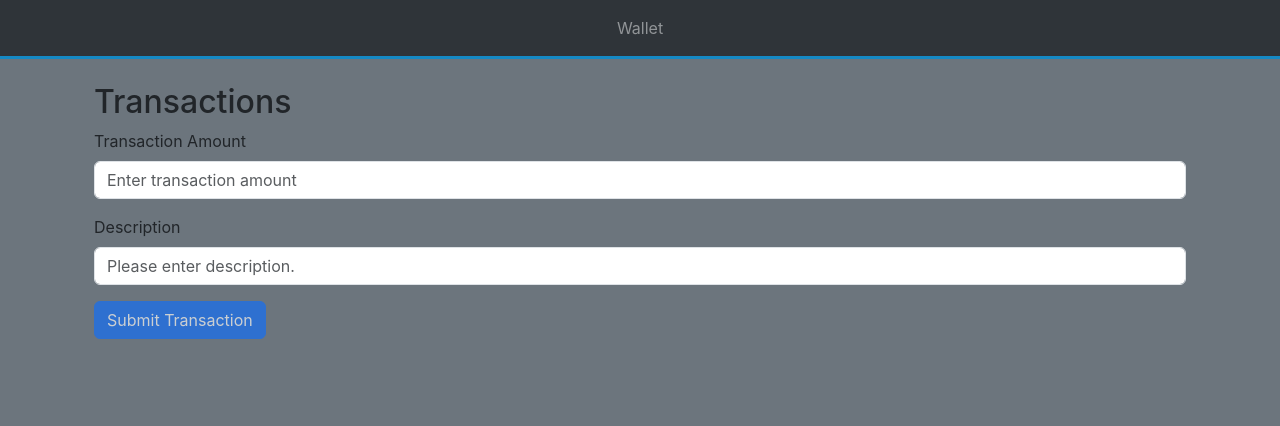
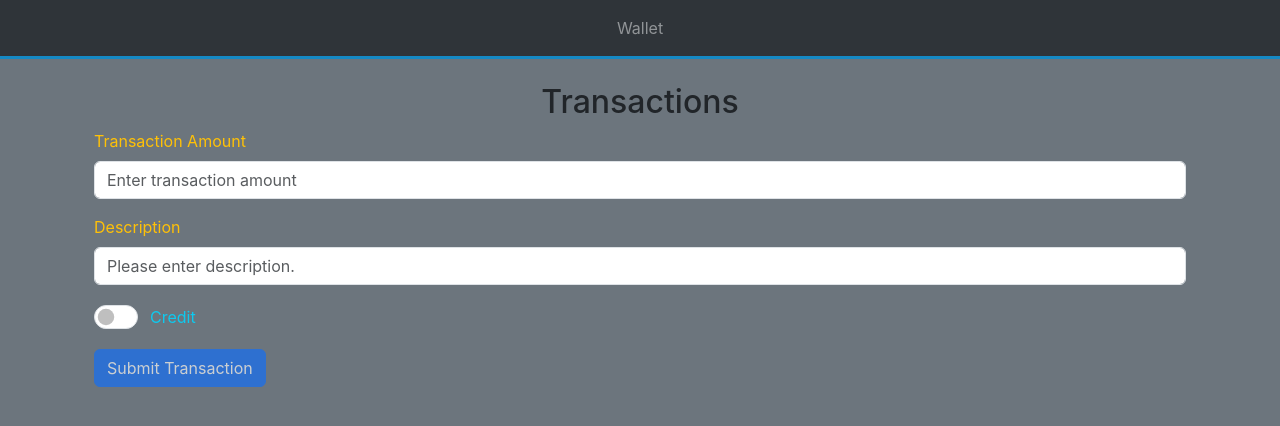
Before and after one commit to Sudarshan911/wallet, a React (Create React App) app: page /wallet/1/transactions in a window 1280 px wide. Shown: the top 426 px of the page. Built offline with nearby package versions, Linux system fonts and the light colour scheme.

Commit message:
cleanges as per requirement

```diff
--- a/package.json
+++ b/package.json
@@ -6,6 +6,7 @@
     "axios": "^1.6.2",
     "dotenv": "^16.3.1",
     "react": "^18.2.0",
+    "react-csv": "^2.2.2",
     "react-dom": "^18.2.0",
     "react-router-dom": "^6.21.1",
     "react-scripts": "5.0.1",
--- a/src/App.js
+++ b/src/App.js
@@ -1,11 +1,15 @@
-import React from "react";
 import { Outlet } from "react-router-dom";
+import React, { useState } from 'react';
 import Header from "./Components/Header/Header";
+import {walletIdContext} from './Context/walletContext.js'
 
 export default function App() {
+  const [walletId, setWalletId] = useState( localStorage.getItem('walletId') ? JSON.parse(localStorage.getItem('walletId')) : null)
 
   return (
+    <walletIdContext.Provider value={{walletId:walletId, setWalletId: setWalletId  }}>
    <> <Header />
         <Outlet /> </>
+        </walletIdContext.Provider>
   );
 }
--- a/src/Components/Header/Header.js
+++ b/src/Components/Header/Header.js
@@ -1,11 +1,13 @@
-import React from "react";
+import React, { useContext } from "react";
 import './Header.css'
 import {
   Link
 } from "react-router-dom";
+import { walletIdContext } from "../../Context/walletContext";
+
 export default function Header() {
-  const  walletId  = (localStorage.getItem('walletId')) ? JSON.parse(localStorage.getItem('walletId')) : null
-  console.log(walletId);
+  // const walletId = (localStorage.getItem('walletId')) ? JSON.parse(localStorage.getItem('walletId')) : null
+  const  {walletId}  = useContext(walletIdContext);
     return <nav className="navbar navbar-expand-sm bg-dark navbar-dark ">
     <div className="container-fluid">
       <button className="navbar-toggler" type="button" data-bs-toggle="collapse" data-bs-target="#navbarNav" aria-controls="navbarNav" aria-expanded="false" aria-label="Toggle navigation">
@@ -14,7 +16,7 @@ export default function Header() {
       <div className="collapse navbar-collapse justify-content-center" id="navbarNav">
         <ul className="navbar-nav ml-auto">
           <li className="nav-item">
-            <Link className="nav-link"  to="/home">Wallet</Link>
+            <Link className="nav-link"  to="/">Wallet</Link>
             </li>
             {walletId && <li className="nav-item">
             <Link className="nav-link"  to={`/wallet/${walletId}/transactions`}>Transact</Link>
--- /dev/null
+++ b/src/Components/Home/Home.js
@@ -0,0 +1,6 @@
+import UserInput from "../UserInput/UserInput";
+import WalletInfo from "../Wallet/Wallet";
+
+export default function Home() {
+   return localStorage.getItem('walletId') ? <WalletInfo /> : <UserInput/>
+ }
--- /dev/null
+++ b/src/Components/Transactions/Transactions.css
@@ -0,0 +1,9 @@
+.form-switch.form-switch-md {
+    margin-bottom: 1rem; /* JUST FOR STYLING PURPOSE */
+  }
+
+  .form-switch.form-switch-md .form-check-input {
+    height: 1.5rem;
+    width: calc(2rem + 0.75rem);
+    border-radius: 3rem;
+  }
--- a/src/Components/Transactions/Transactions.js
+++ b/src/Components/Transactions/Transactions.js
@@ -1,22 +1,29 @@
-import React from 'react';
+import React, { useState } from 'react';
 import axios from 'axios';
 import { useNavigate, useParams } from 'react-router-dom';
-import useForm from '../../Hooks/UseFormBackup';
+import useForm from '../../Hooks/UseForm';
+import './Transactions.css'
 
 export default function Transactions() {
     const { walletId } = useParams();
     const navigate = useNavigate();
+    const [transactionType, setTransactionType] = useState('Credit');
 
     const { formData, submitError, handleChange, dispatch, isValid, errors } = useForm(
         {
             transactionAmount: '',
             description: '',
+            transactionType: '',
         },
         {
-            transactionAmount: { type: 'number', required: true },
-            description: {required: true}
+            transactionAmount: { type: 'number', required: true, positive: true },
+            description: { required: true }
         }
     );
+
+    function handleTransactionType() {
+        setTransactionType((pre)=> (pre === 'Credit') ? 'Debit' : 'Credit')
+    }
 
     const handleSubmit = async (event) => {
         try {
@@ -24,6 +31,7 @@ export default function Transactions() {
             const transactionData = {
                 amount: parseFloat(formData.transactionAmount),
                 description: formData.description,
+                transactionType: transactionType
             };
 
             await axios.post(
@@ -31,30 +39,29 @@ export default function Transactions() {
                 transactionData
             );
             navigate(`/wallet/${walletId}`);
-
         } catch (error) {
             if (error.response) {
-              console.error('Server Error:', error.response.status, error.response.data);
+                console.error('Server Error:', error.response.status, error.response.data);
                 dispatch({ type: 'SET_SUBMIT_ERROR', payload: `Server Error: ${error.response.status}` });
                 dispatch({ type: 'SET_IS_VALID', payload: true });
             } else if (error.request) {
-              console.error('No response received:', error.request);
+                console.error('No response received:', error.request);
                 dispatch({ type: 'SET_SUBMIT_ERROR', payload: 'No response received from the server.' });
                 dispatch({ type: 'SET_IS_VALID', payload: true });
             } else {
-              console.error('Request setup error:', error.message);
-              dispatch({ type: 'SET_SUBMIT_ERROR', payload: 'Error setting up the request.' });
+                console.error('Request setup error:', error.message);
+                dispatch({ type: 'SET_SUBMIT_ERROR', payload: 'Error setting up the request.' });
             }
             dispatch({ type: 'SET_IS_VALID', payload: false });
-          }
+        }
     };
 
     return (
         <div className="container p-4 ">
-            <h2>Transactions</h2>
+            <h2 className='text-center'>Transactions</h2>
             <form onSubmit={handleSubmit}>
                 <div className="mb-3">
-                    <label htmlFor="transactionAmount" className="form-label">
+                    <label htmlFor="transactionAmount" className="form-label text-warning">
                         Transaction Amount
                     </label>
                     <input
@@ -64,13 +71,14 @@ export default function Transactions() {
                         onChange={handleChange}
                         name="transactionAmount"
                         placeholder="Enter transaction amount"
+                        min="0"
                         required
                     />
                     {errors.transactionAmount && <div className="invalid-feedback">{errors.transactionAmount}</div>}
 
                 </div>
                 <div className="mb-3">
-                    <label htmlFor="walletName" className="form-label">
+                    <label htmlFor="walletName" className="form-label text-warning">
                         Description
                     </label>
                     <input
@@ -84,6 +92,10 @@ export default function Transactions() {
                     />
                     {errors.description && <div className="invalid-feedback">{errors.description}</div>}
                 </div>
+                <div className="form-check form-switch form-switch-md">
+                    <input className="form-check-input me-2" type="checkbox" role='switch' onChange={handleTransactionType}  id="transactionType" />
+                    <label className="form-check-label m-1 text-info" htmlFor="transactionType">{transactionType }</label>
+                </div>
                 <button type="submit" className="btn btn-primary mb-3" disabled={!isValid}>
                     Submit Transaction
                 </button>
--- a/src/Components/UserInput/UserInput.js
+++ b/src/Components/UserInput/UserInput.js
@@ -1,10 +1,13 @@
-import React from 'react';
+import React, { useContext } from 'react';
 import { useNavigate } from 'react-router-dom';
-import useForm from '../../Hooks/UseFormBackup';
+import useForm from '../../Hooks/UseForm';
 import axios from 'axios';
+import { walletIdContext } from '../../Context/walletContext';
 
 export default function UserInput() {
     const navigate = useNavigate();
+    const  {setWalletId}  = useContext(walletIdContext);
+
     const { formData, errors, isValid, submitError, handleChange, dispatch } = useForm(
         {
             name: '',
@@ -12,13 +15,13 @@ export default function UserInput() {
         },
         {
             name: { required: true },
-            amount: { type: 'number' },
+            amount: { type: 'number', positive:true },
         }
     );
 
     const handleWalletInitialized = (newWalletId) => {
         // Navigate to the WalletInfo page with the new walletId
-        console.log(newWalletId);
+        setWalletId(newWalletId);
         navigate(`/wallet/${newWalletId}`);
     };
     const handleSubmit = async (event) => {
@@ -34,10 +37,9 @@ export default function UserInput() {
             });
 
             const walletData = await axios.post(
-                process.env.REACT_APP_API_BASE_URL + 'wallet',
+                process.env.REACT_APP_API_BASE_URL + 'setup',
                 requestBody
             );
-            console.log(walletData.data._id);
             localStorage.setItem('walletId', JSON.stringify(walletData.data._id));
             dispatch({ type: 'SET_IS_VALID', payload: true });
             dispatch({ type: 'SET_SUBMIT_ERROR', payload: null }); // Clear any previous submission errors
@@ -60,7 +62,7 @@ export default function UserInput() {
     };
 
     return (
-        <div className="container p-4 bg-dark text-white">
+        <div className="container p-4 bg-dark text-white mt-3">
             <form onSubmit={handleSubmit}>
                 <div className="mb-3">
                     <label htmlFor="walletName" className="form-label">
--- a/src/Components/Wallet/Wallet.js
+++ b/src/Components/Wallet/Wallet.js
@@ -6,13 +6,11 @@ import './Wallet.css'
 export default function WalletInfo() {
   const [walletData, setWalletData] = useState(null);
   const walletId = JSON.parse(localStorage.getItem('walletId'))
-  console.log(walletId);
   useEffect(() => {
     if (walletId) {
       // Fetch wallet data using the walletId from the server
       axios.get(`${process.env.REACT_APP_API_BASE_URL}wallet/${walletId}`)
         .then((response) => {
-          console.log(response.data);
           setWalletData(response.data)
         })
         .catch((error) => console.error('Error fetching wallet data:', error.message));
@@ -28,16 +26,12 @@ export default function WalletInfo() {
           <p className="display-4 mb-0">Hello {walletData.name},</p>
         </div>
         <div className="card-body text-center text-white bg-dark">
-          {/* {walletData ? ( */}
             <>
-              {/* <p className="display-5">
-                <strong>Name:</strong> {walletData.name}
-              </p> */}
               <p className="display-5">
                 <strong>Balance:</strong> {walletData.balance.toFixed(4)}
               </p>
               <Link to={`/wallet/${walletId}/transactions`} className="btn btn-primary">
-                Go to Transactions
+                Create Transaction
               </Link>
             </>
 
--- /dev/null
+++ b/src/Context/walletContext.js
@@ -0,0 +1,3 @@
+import { createContext } from "react";
+
+export const walletIdContext = createContext({});
```
Also changed, not shown: src/Components/TransactionList/TransactionList.js (+29 -16 lines), src/Hooks/UseForm.js (renamed from src/Hooks/UseFormBackup.js, +12 -8 lines), src/index.js (+8 -13 lines), 2 other files (tests, documents, lock files or other folders).
